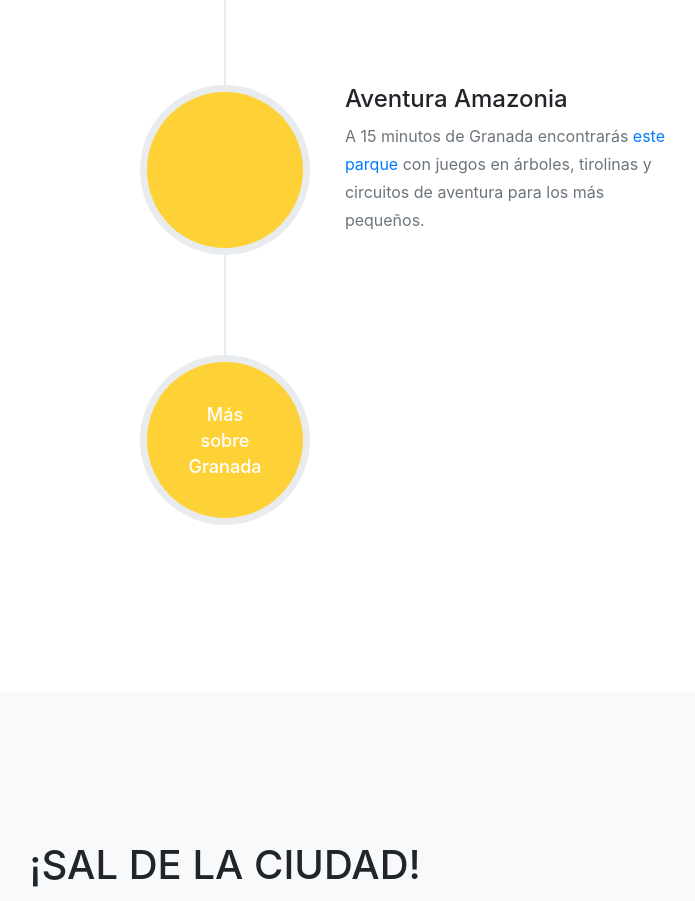
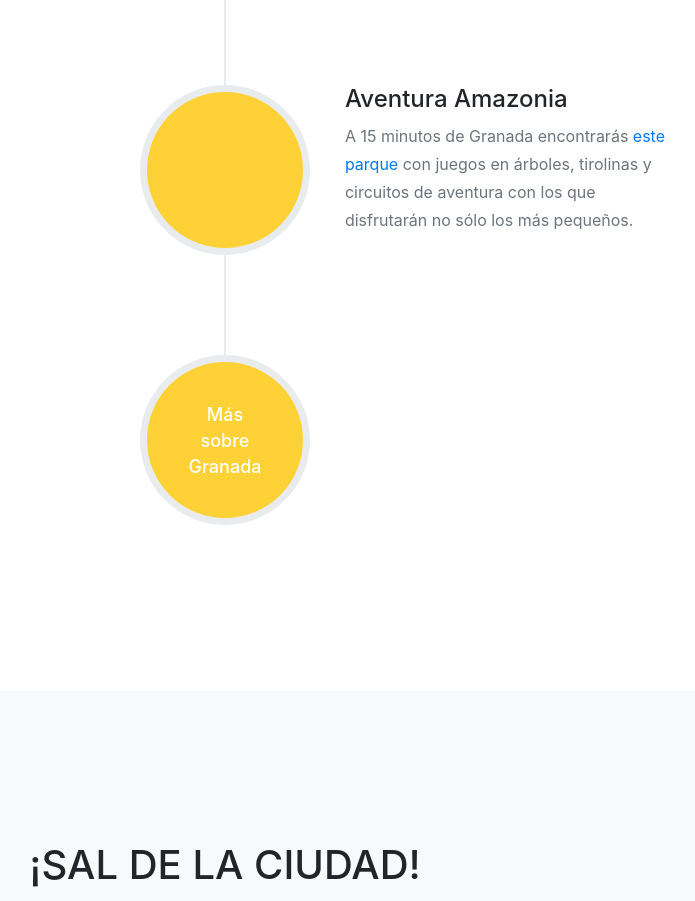
Before and after one commit to Carmen-Aguilar/debodaaGranada, a website with bundled scripts: page index.html in a window 1280 px wide. Shown: the part 4200-5101 px from the top of the page, without its empty margins (415-1110 px from the left). Built offline with nearby package versions, Linux system fonts and the light colour scheme; files whose address does not match are found by name; a web font is replaced by a local one.

Commit message:
Update index.html

```diff
--- a/index.html
+++ b/index.html
@@ -205,7 +205,7 @@
                   <h4>Aventura Amazonia</h4>
                 </div>
                 <div class="timeline-body">
-                  <p class="text-muted">A 15 minutos de Granada encontrarás <a href="https://www.aventura-amazonia.com/parques-amazonia/viznar" target="_blank">este parque</a> con juegos en árboles, tirolinas y circuitos de aventura para los más pequeños.</p>
+                  <p class="text-muted">A 15 minutos de Granada encontrarás <a href="https://www.aventura-amazonia.com/parques-amazonia/viznar" target="_blank">este parque</a> con juegos en árboles, tirolinas y circuitos de aventura con los que disfrutarán no sólo los más pequeños.</p>
                 </div>
               </div>
             </li>
```
